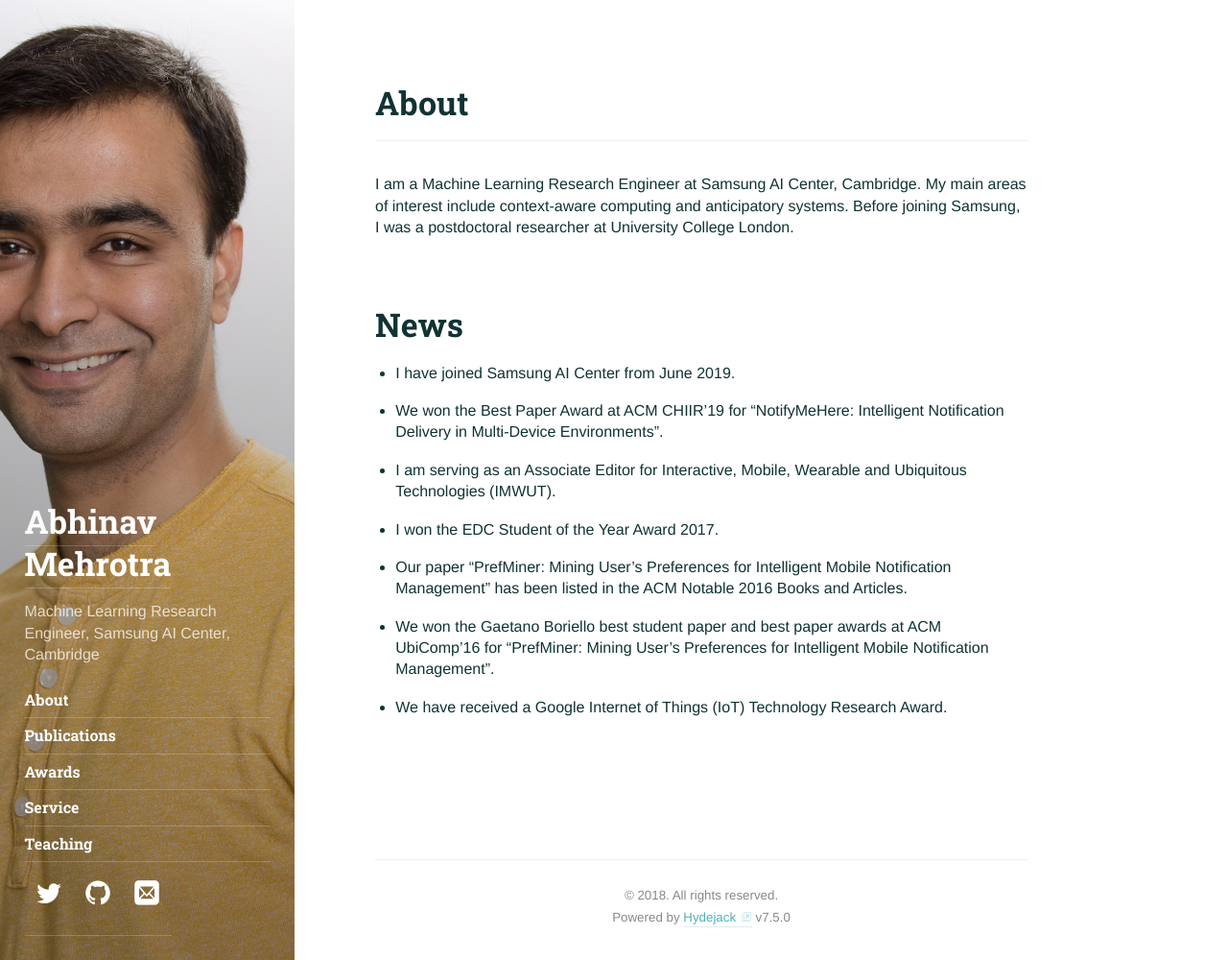
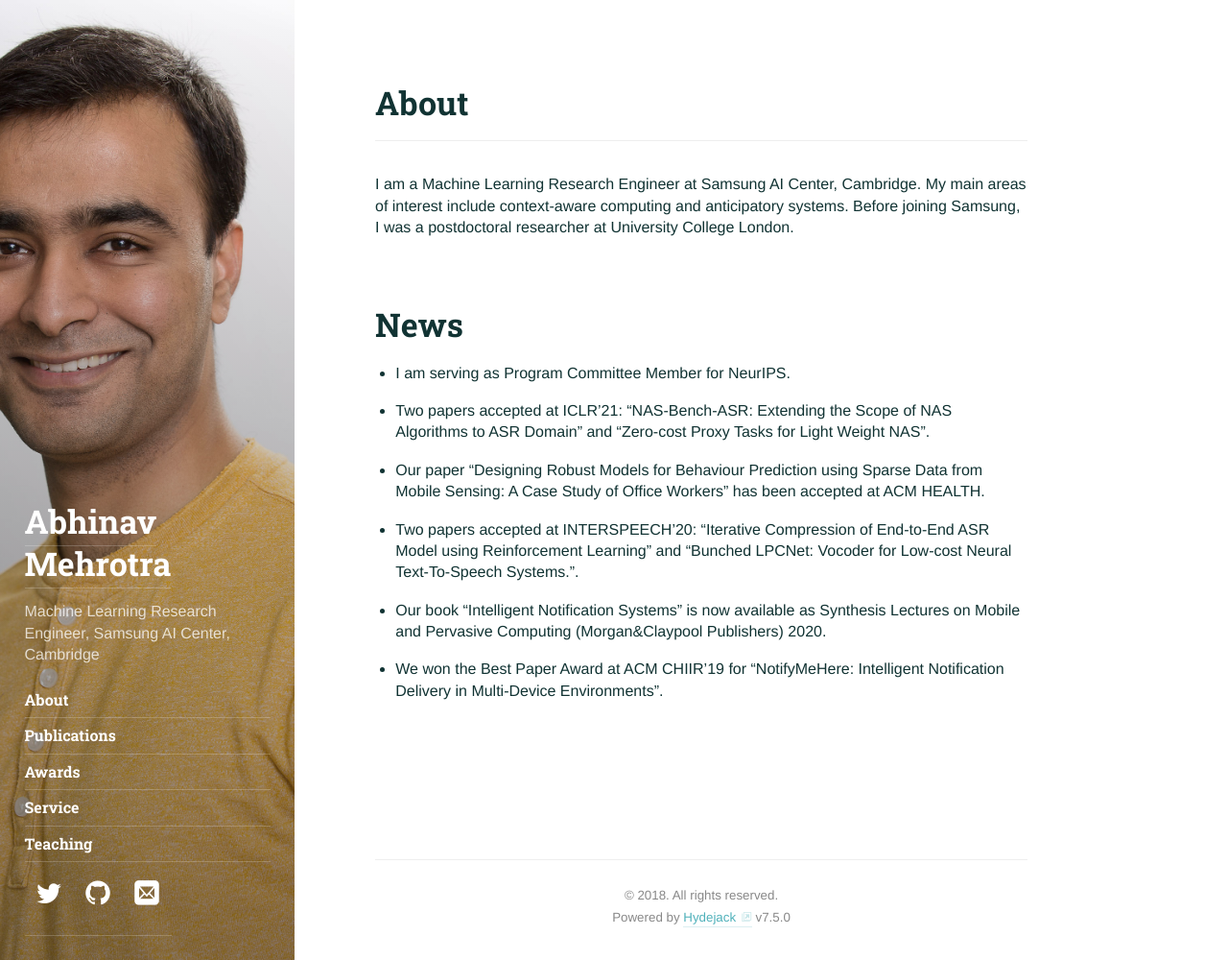
Before and after one commit to AbhinavMehrotra/AbhinavMehrotra.github.io, a Jekyll site: the page built from index.md, in a window 1280 px wide and 1000 px high. Shown: the whole window at 96% size. Built offline with Jekyll 4.4.1, drawn with Linux system fonts in a browser that asks for light colours; some web fonts are replaced.

Commit message:
Update index.md

```diff
--- a/index.md
+++ b/index.md
@@ -9,16 +9,14 @@ order: 1
 
 # News
 
-* I have joined Samsung AI Center from June 2019.
+* I am serving as Program Committee Member for NeurIPS.
+
+* Two papers accepted at ICLR'21: "NAS-Bench-ASR: Extending the Scope of NAS Algorithms to ASR Domain" and "Zero-cost Proxy Tasks for Light Weight NAS".
+
+* Our paper "Designing Robust Models for Behaviour Prediction using Sparse Data from Mobile Sensing: A Case Study of Office Workers" has been accepted at ACM HEALTH.
+
+* Two papers accepted at INTERSPEECH'20: "Iterative Compression of End-to-End ASR Model using Reinforcement Learning" and "Bunched LPCNet: Vocoder for Low-cost Neural Text-To-Speech Systems.".
+
+* Our book "Intelligent Notification Systems" is now available as Synthesis Lectures on Mobile and Pervasive Computing (Morgan&Claypool Publishers) 2020.
 
 * We won the Best Paper Award at ACM CHIIR'19 for "NotifyMeHere: Intelligent Notification Delivery in Multi-Device Environments".
-
-* I am serving as an Associate Editor for Interactive, Mobile, Wearable and Ubiquitous Technologies (IMWUT).
-
-* I won the EDC Student of the Year Award 2017.
-
-* Our paper "PrefMiner: Mining User's Preferences for Intelligent Mobile Notification Management" has been listed in the ACM Notable 2016 Books and Articles.
-
-* We won the Gaetano Boriello best student paper and best paper awards at ACM UbiComp'16 for "PrefMiner: Mining User's Preferences for Intelligent Mobile Notification Management".
-
-* We have received a Google Internet of Things (IoT) Technology Research Award.
```
